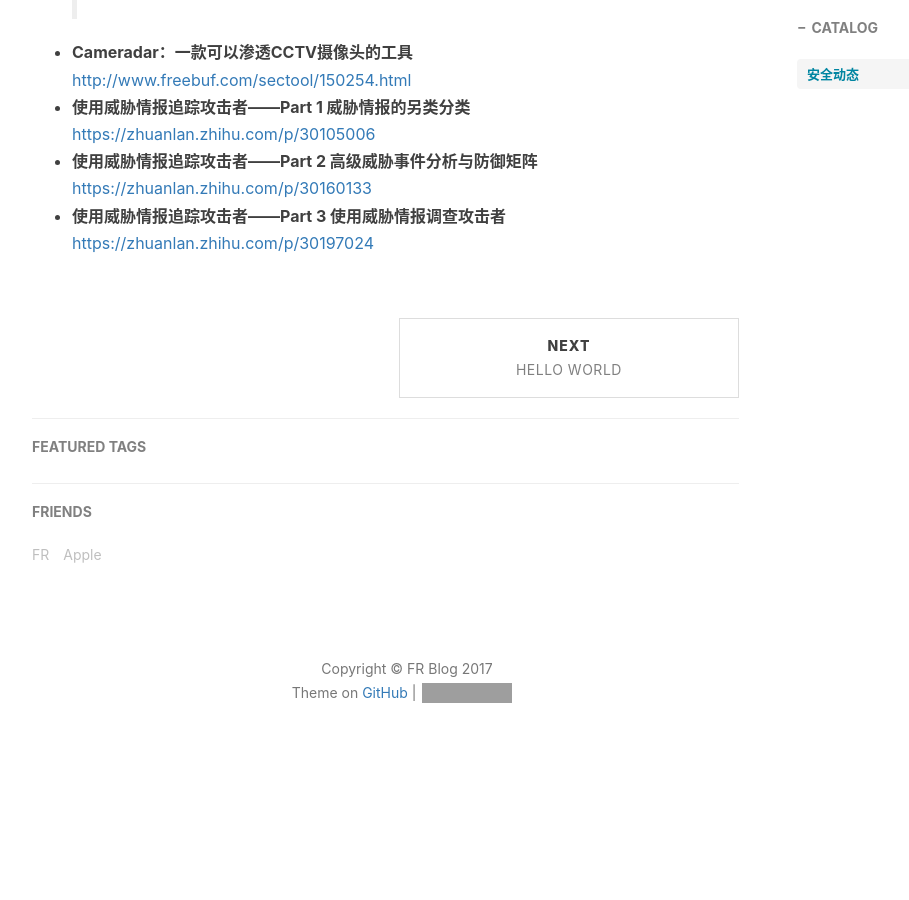
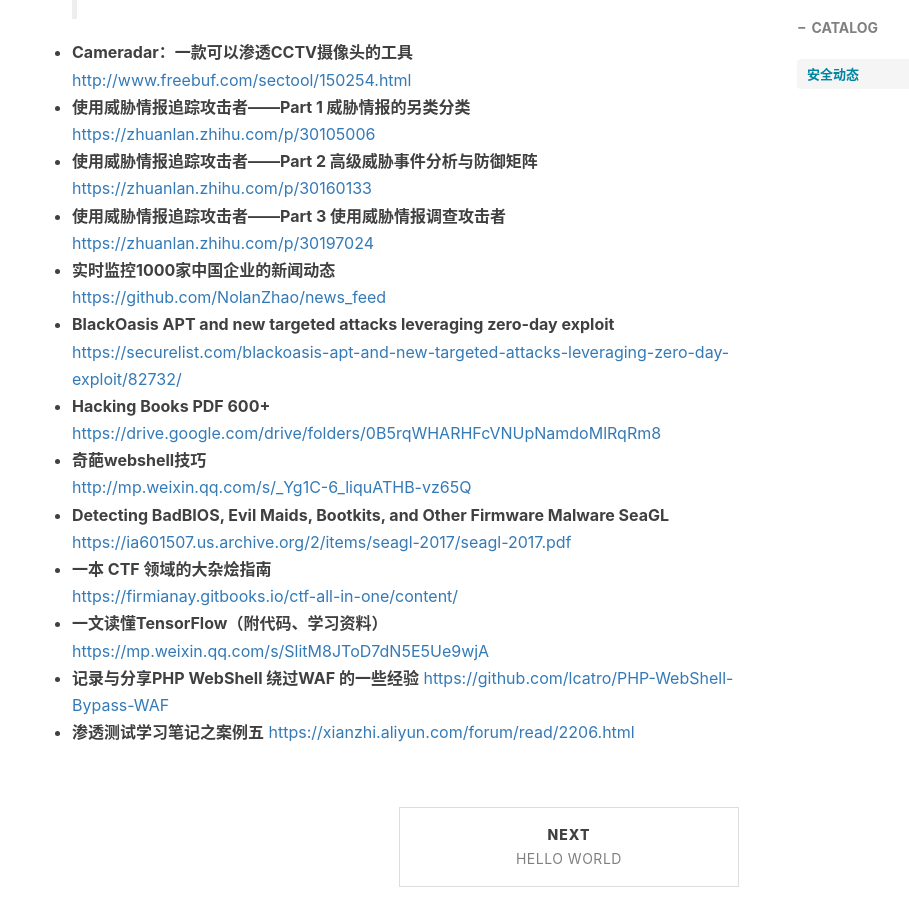
Before and after one commit to flankeraptor/flankeraptor.github.io, a Jekyll site: the page built from _posts/2017-10-17-20171017-安全态势.md, in a window 1280 px wide and 900 px high, scrolled down 891 px. Shown: the whole window, without its empty margins (233-1142 px from the left). Built offline with Jekyll 4.4.1, drawn with Linux system fonts in a browser that asks for light colours; nearby versions of some CDN libraries; comment, search, counter and statistics services are not loaded; before the commit the page ends 1688 px from its top, so only the background shows below that; grey boxes are pictures that could not be loaded.

Commit message:
Update 2017-10-17-20171017-安全态势.md

```diff
--- a/_posts/2017-10-17-20171017-安全态势.md
+++ b/_posts/2017-10-17-20171017-安全态势.md
@@ -27,3 +27,21 @@ tags:
 [https://zhuanlan.zhihu.com/p/30160133](https://zhuanlan.zhihu.com/p/30160133)
 - **使用威胁情报追踪攻击者——Part 3 使用威胁情报调查攻击者**
 [https://zhuanlan.zhihu.com/p/30197024](https://zhuanlan.zhihu.com/p/30197024)
+- **实时监控1000家中国企业的新闻动态**
+[https://github.com/NolanZhao/news_feed](https://github.com/NolanZhao/news_feed)
+- **BlackOasis APT and new targeted attacks leveraging zero-day exploit**
+[https://securelist.com/blackoasis-apt-and-new-targeted-attacks-leveraging-zero-day-exploit/82732/](https://securelist.com/blackoasis-apt-and-new-targeted-attacks-leveraging-zero-day-exploit/82732/)
+- **Hacking Books PDF 600+**
+[https://drive.google.com/drive/folders/0B5rqWHARHFcVNUpNamdoMlRqRm8](https://drive.google.com/drive/folders/0B5rqWHARHFcVNUpNamdoMlRqRm8)
+- **奇葩webshell技巧**
+[http://mp.weixin.qq.com/s/_Yg1C-6_liquATHB-vz65Q](http://mp.weixin.qq.com/s/_Yg1C-6_liquATHB-vz65Q)
+- **Detecting BadBIOS, Evil Maids, Bootkits, and Other Firmware Malware SeaGL**
+[https://ia601507.us.archive.org/2/items/seagl-2017/seagl-2017.pdf](https://ia601507.us.archive.org/2/items/seagl-2017/seagl-2017.pdf)
+- **一本 CTF 领域的大杂烩指南**
+[https://firmianay.gitbooks.io/ctf-all-in-one/content/](https://firmianay.gitbooks.io/ctf-all-in-one/content/)
+- **一文读懂TensorFlow（附代码、学习资料）**
+[https://mp.weixin.qq.com/s/SlitM8JToD7dN5E5Ue9wjA](https://mp.weixin.qq.com/s/SlitM8JToD7dN5E5Ue9wjA)
+- **记录与分享PHP WebShell 绕过WAF 的一些经验**
+[https://github.com/lcatro/PHP-WebShell-Bypass-WAF](https://github.com/lcatro/PHP-WebShell-Bypass-WAF)
+- **渗透测试学习笔记之案例五**
+[https://xianzhi.aliyun.com/forum/read/2206.html](https://xianzhi.aliyun.com/forum/read/2206.html)
```
